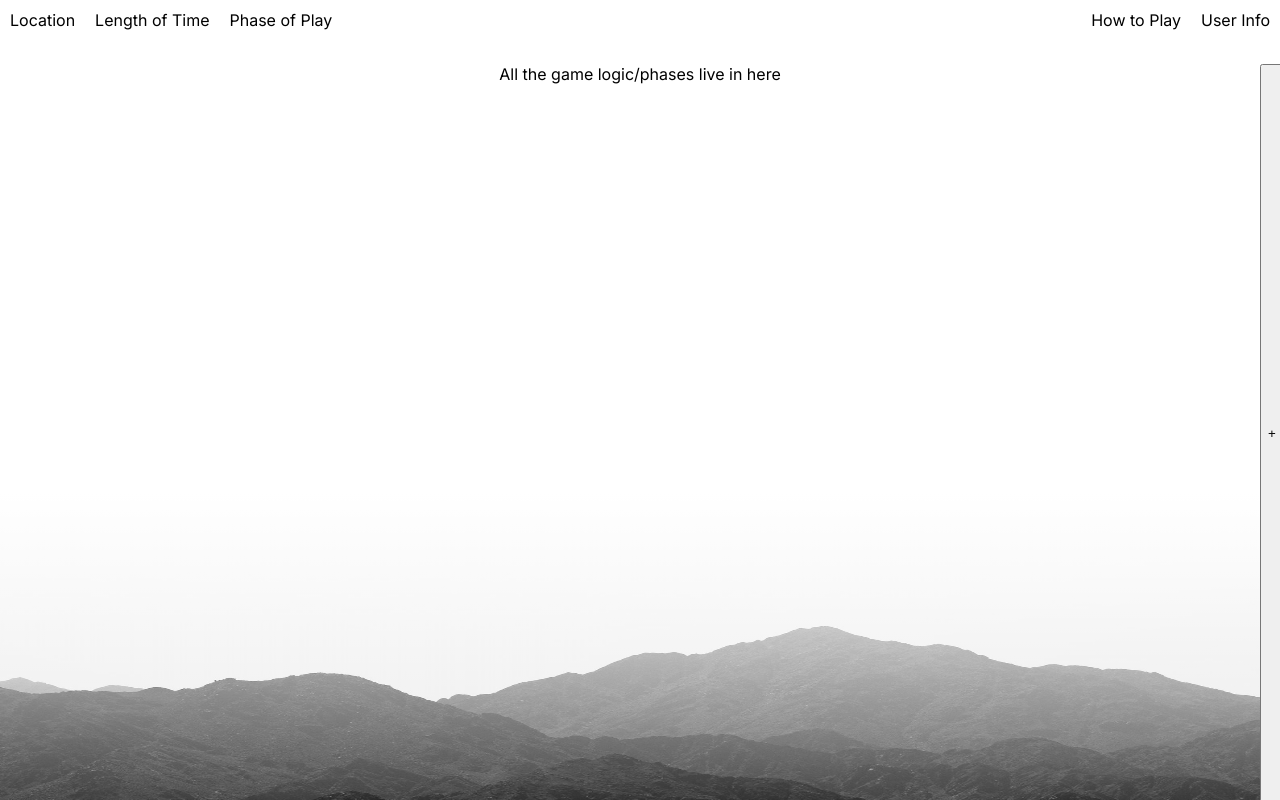
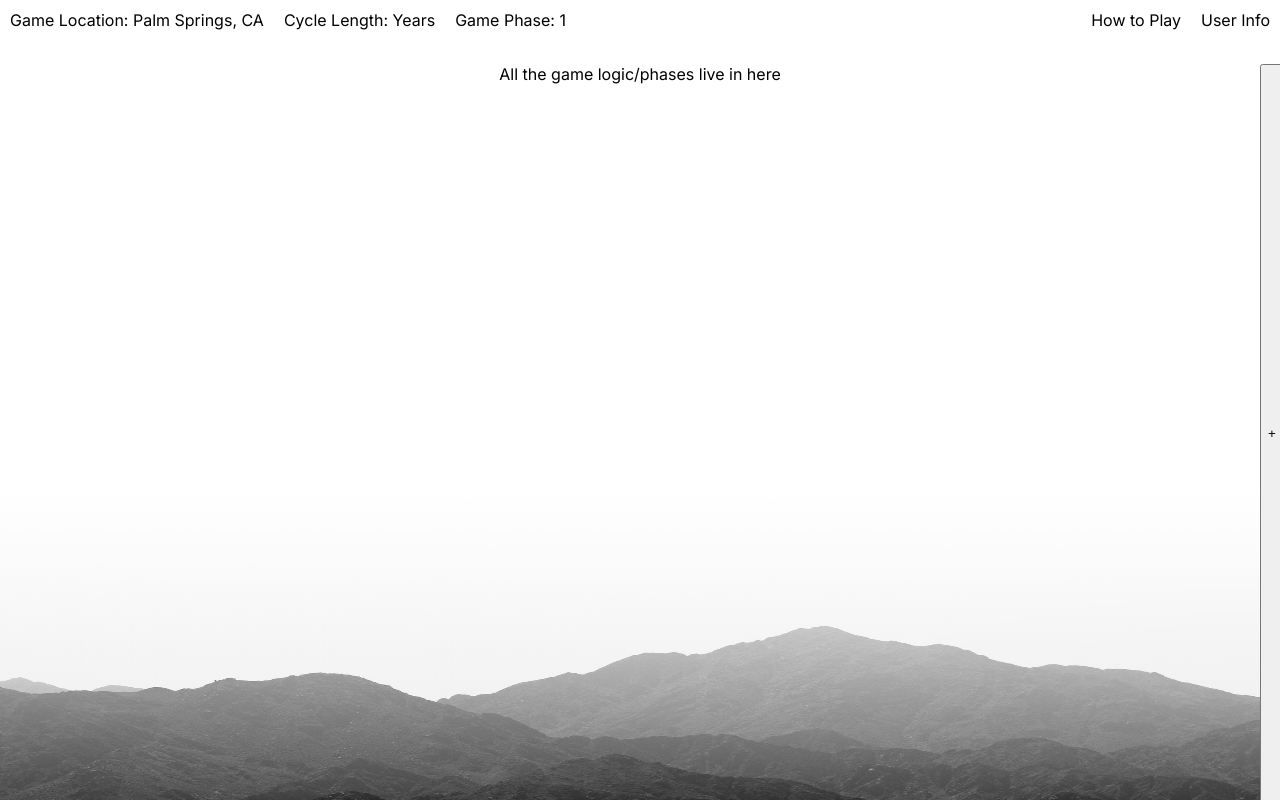
Before and after one commit to davidhdaw/Ground-Itself-Full, a React (Create React App) app in the folder Client/: page / in a window 1280 px wide. Built offline with nearby package versions, Linux system fonts and the light colour scheme.

Commit message:
Add initial game state object

```diff
--- a/Client/src/App.js
+++ b/Client/src/App.js
@@ -5,9 +5,35 @@ import GameArea from './Components/GameArea'
 import Chat from './Components/Chat'
 
 function App() {
+  const initialGame = {
+    location: 'Palm Springs, CA',
+    playLength: 'Years',
+    phase: 1,
+    establishingOptions: [
+      "What was this place in the past? How long ago was that?",
+      "What was the greatest moment in this place's history? (An innovation? A discovery? A revolution? A new    sapling? The emergence of a cycle    of cicadas?)",
+      "If there are inhabitants, what are the visions for the future that they hold?",
+      "Who lives here? What is an average person like in this place? What do they look like? What do they wear? -OR- Describe the flora and fauna. What is the landscape like? What animals and plants call it home?",
+      "Who or what (a person, landmark, society) has been in this place the longest? How did they come to be here?",
+      "What stories are told in or about this place? Does it have legends or myths? Does it have religion?",
+      "What is this placed named or called? Who named it, and for what reason?",
+      "What is valued in this place? What is it known to have in excess?",
+      "Who or what is in power here? (Is it a ruler? An apex predator? A series of laws that govern society? The weather?)",
+      "What are the threats to this place? Are these threats to the materiality of the place, or the people that live in it?",
+      "What was the greatest tragedy in this place’s past? How is it remembered?",
+      "If there are multiple people who live here, what are they divided on? What are the points of contention that are fought over? -OR- If there are not multiple people, what resources do the plants, animals, or visitors to our place vie for?"
+    ],
+    establishingDrawn: [],
+    questions: [
+
+    ],
+    questionsDrawn: []
+  }
+  const [game, setGame] = useState(initialGame)
+
   return (
     <div className="App">
-      <Nav />
+      <Nav gameState={game} />
       <GameArea />
       <Chat />
     </div>
--- a/Client/src/Components/Nav.js
+++ b/Client/src/Components/Nav.js
@@ -1,12 +1,12 @@
 import './Nav.css'
 
-function Nav() {
+function Nav({gameState}) {
     return (
       <header className="Nav">
         <div className="gameInfo">
-            <p>Location</p>
-            <p>Length of Time</p>
-            <p>Phase of Play</p>
+            <p>Game Location: {gameState.location}</p>
+            <p>Cycle Length: {gameState.playLength}</p>
+            <p>Game Phase: {gameState.phase}</p>
         </div>
         <div className='userInfo'>
             <p>How to Play</p>
```
